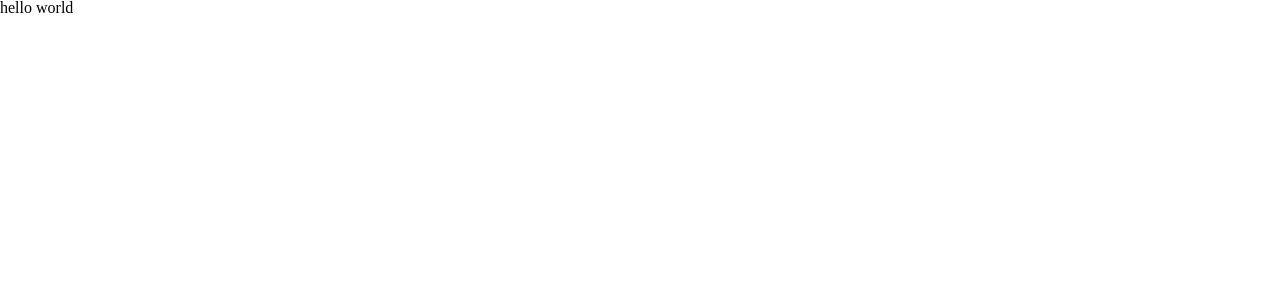
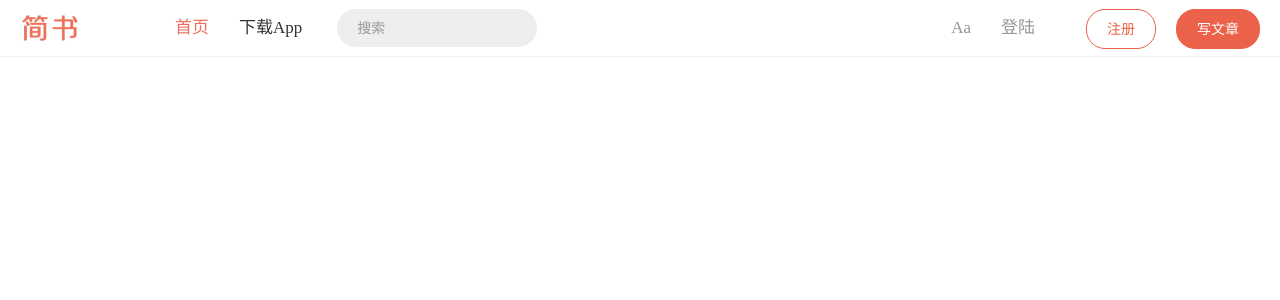
Before and after one commit to hwluo12/jianshu, a React (Create React App) app: page / in a window 1280 px wide. Shown: the top 300 px of the page. Built offline with nearby package versions, Linux system fonts and the light colour scheme.

Commit message:
使用styled-components完成Header组件布局

```diff
--- a/src/App.js
+++ b/src/App.js
@@ -2,15 +2,16 @@
  * @Description: app.js
  * @Author: hwluo
  * @Date: 2019-10-02 08:06:24
- * @LastEditTime: 2019-10-02 08:10:49
+ * @LastEditTime: 2019-10-02 08:47:43
  * @LastEditors: hwluo
  */
 import React from 'react';
+import Header from './common/header';
 
 function App() {
   return (
-    <div className='dell'>
-      hello world
+    <div>
+        <Header />
     </div>
   );
 }
--- /dev/null
+++ b/src/common/header/index.js
@@ -0,0 +1,112 @@
+/*
+ * @Description: header
+ * @Author: hwluo
+ * @Date: 2019-10-02 08:45:40
+ * @LastEditTime: 2019-10-02 09:46:39
+ * @LastEditors: hwluo
+ */
+import React, { Component } from 'react';
+import styled from 'styled-components';
+import logoPic from '../../statics/logo.png';
+
+const HeaderWrapper = styled.div`
+    position: relative;
+    height: 56px;
+    border-bottom: 1px solid #f0f0f0;
+`;
+const Logo = styled.a`
+    position: absolute;
+    left: 0;
+    top: 0;
+    width: 100px;
+    height: 56px;
+    background: url(${logoPic});
+    background-size: contain;
+`;
+const Nav = styled.div`
+    width: 960px;
+    height: 100%;
+    padding-right: 70px;
+    box-sizing: border-box;
+    margin: 0 auto;
+`;
+const NavItem = styled.div`
+    line-height: 56px;
+    padding: 0 15px;
+    font-size: 17px;
+    color: #333333;
+    &.left {
+        float: left;
+    }
+    &.right {
+        float: right;
+        color: #969696;
+    }
+    &.active {
+        color: #ea6f5a;
+    }
+`;
+const NavSearch = styled.input.attrs({
+    placeholder: '搜索'
+})`
+    width: 160px;
+    height: 38px;
+    padding: 0 20px;
+    margin-left: 20px;
+    margin-top: 9px;
+    border: none;
+    outline: none;
+    border-radius: 19px;
+    font-size: 14px;
+    background: #eee;
+    &::placeholder {
+        color: #999;
+    }
+`;
+const Addition = styled.div`
+    position: absolute;
+    right: 0;
+    top: 0;
+    height: 56px;
+`;
+const Button = styled.button`
+    float: right;
+    margin-top: 9px;
+    margin-right: 20px;
+    padding: 0 20px;
+    line-height: 38px;
+    border-radius: 19px;
+    border: 1px solid #ec6149;
+    font-size: 14px;
+    &.reg {
+        color: #ec6149;
+        background: #fff;
+    }
+    &.writing {
+        color: #fff;
+        background: #ec6149;
+    }
+`;
+
+class Header extends Component {
+    render() {
+        return (
+            <HeaderWrapper>
+                <Logo href="/" />
+                <Nav>
+                    <NavItem className="left active">首页</NavItem>
+                    <NavItem className="left">下载App</NavItem>
+                    <NavItem className="right">登陆</NavItem>
+                    <NavItem className="right">Aa</NavItem>
+                    <NavSearch />
+                </Nav>
+                <Addition>
+                    <Button className="writing">写文章</Button>
+                    <Button className="reg">注册</Button>
+                </Addition>
+            </HeaderWrapper>
+        )
+    }
+}
+
+export default Header;
```
Also changed, not shown: src/statics/logo.png (added).
